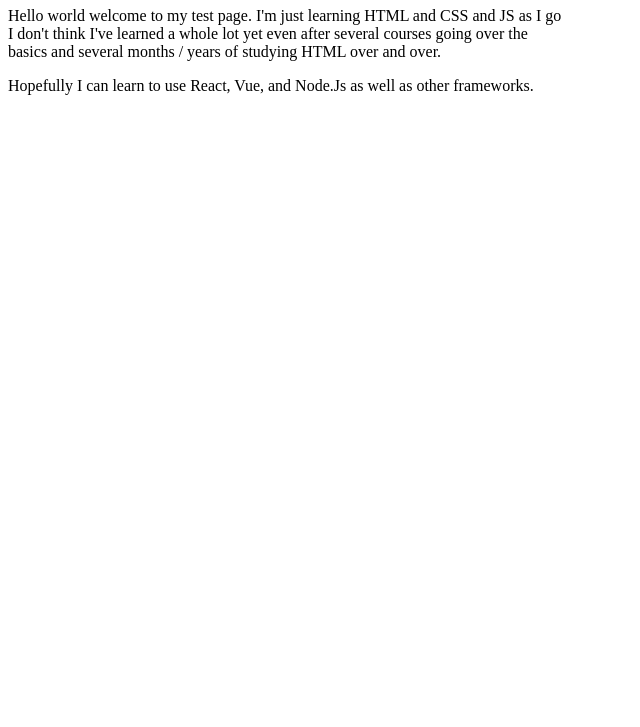
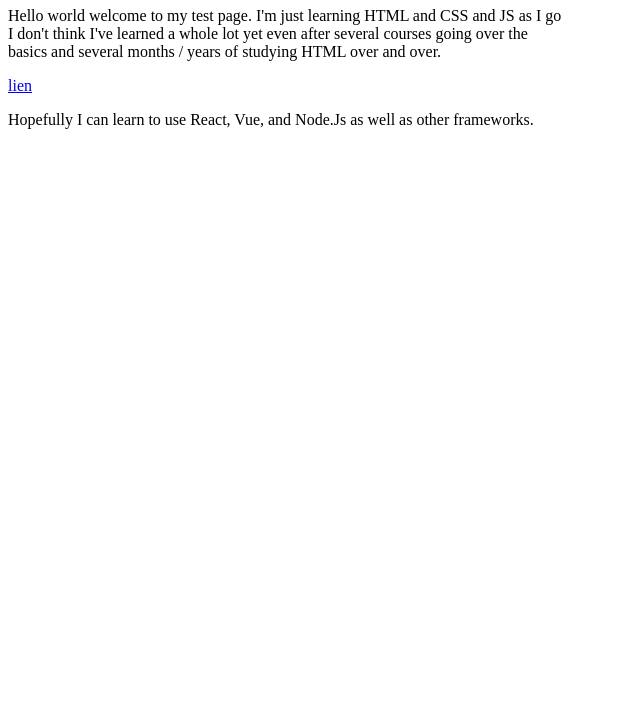
Before and after one commit to Sean0203/Sean0203.github.io, a plain HTML site: page index.html in a window 1280 px wide. Shown: the part 73-800 px from the top of the page, without its empty margins (0-640 px from the left). Drawn offline with Linux system fonts and the light colour scheme.

Commit message:
Update index.html

```diff
--- a/index.html
+++ b/index.html
@@ -13,6 +13,7 @@
       I don't think I've learned a whole lot yet even after several courses going over the <br/>
       basics and several months / years of studying HTML over and over.
     </p>
+    <a href="page2.html">lien</a> <br>
     <p> Hopefully I can learn to use React, Vue, and Node.Js as well as other frameworks.<br/>
   </body>
 </html>
```
